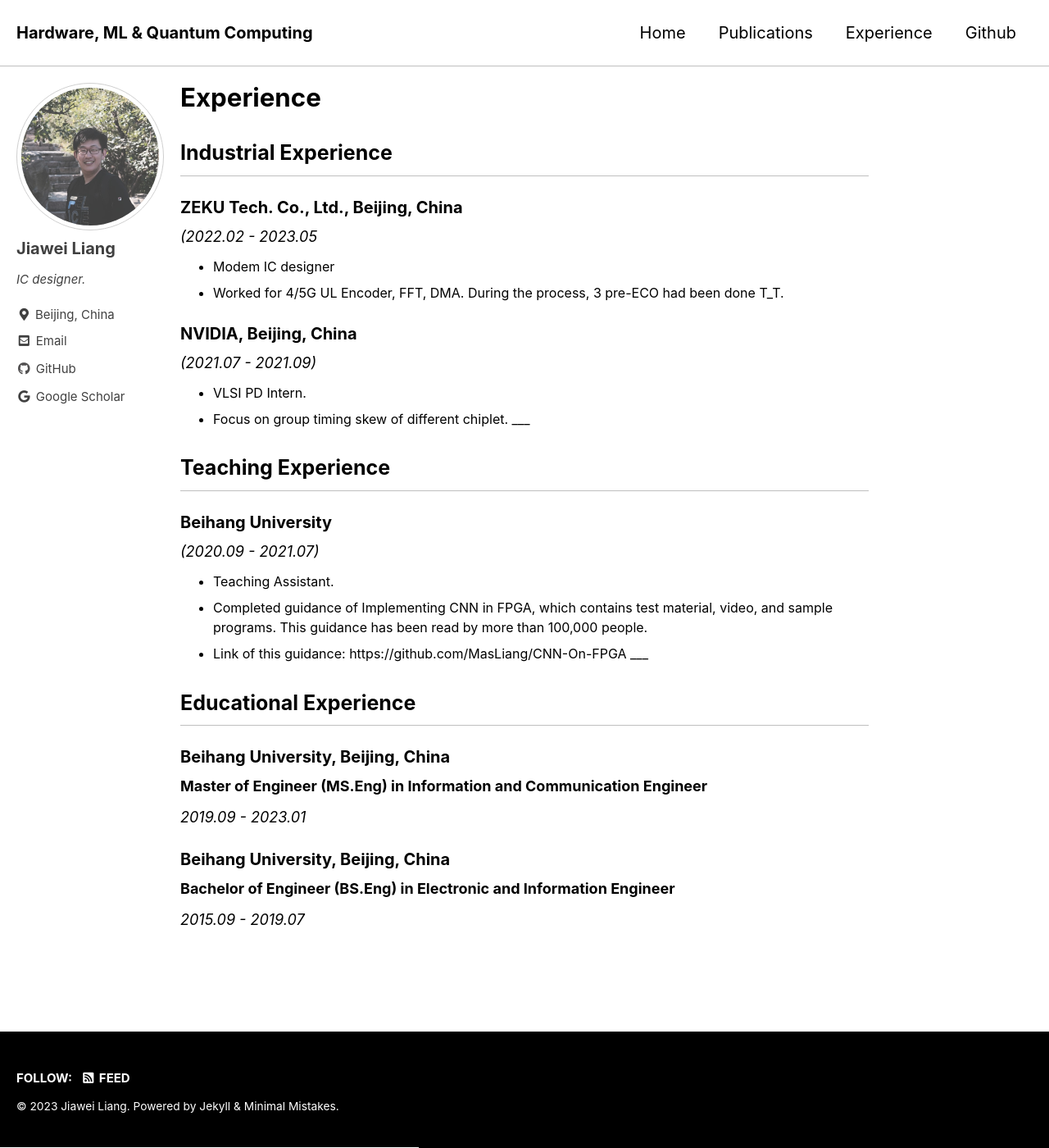
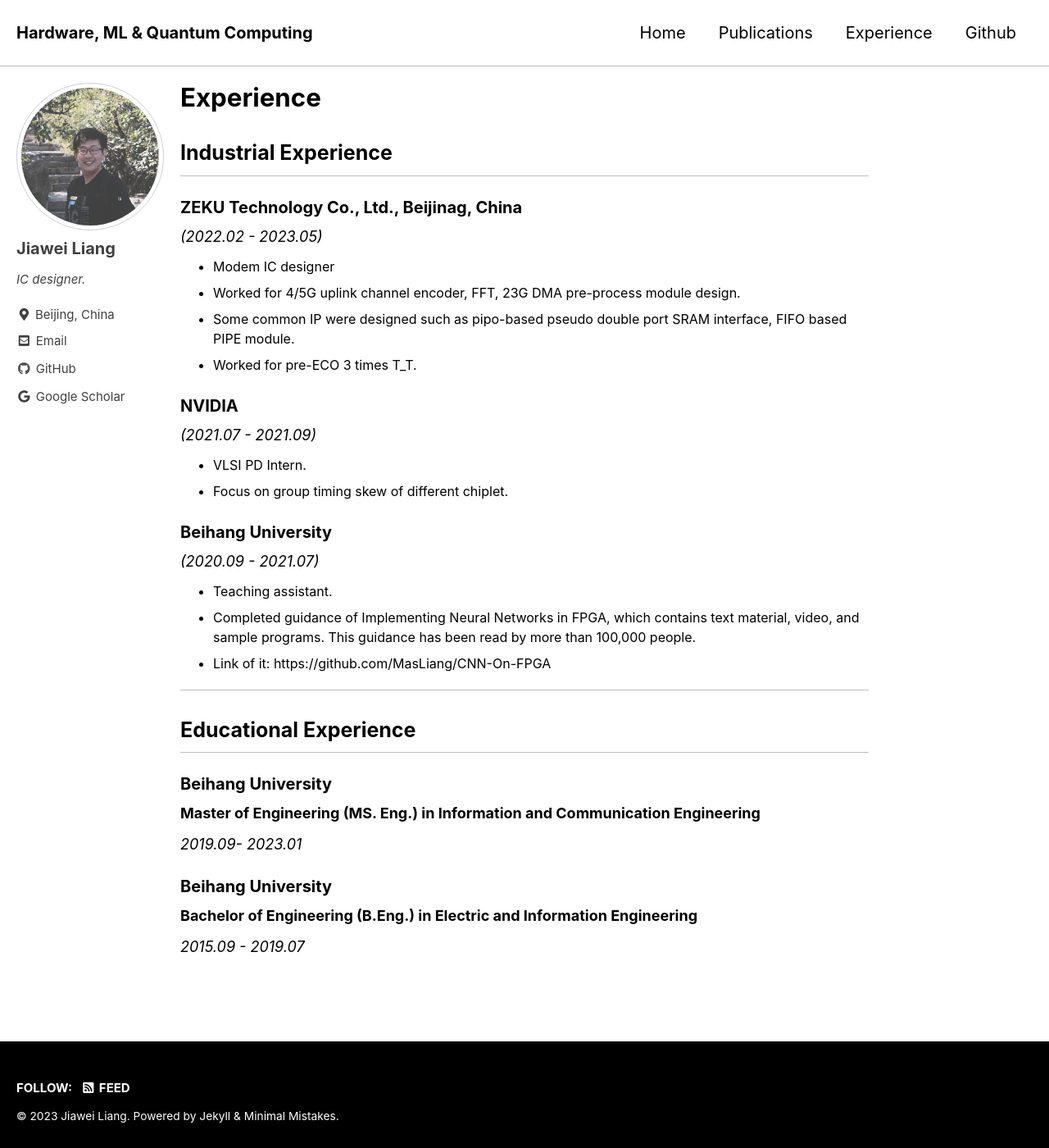
Before and after one commit to MasLiang/MasLiang.github.io, a Jekyll site: the page built from _pages/experience.md, in a window 1280 px wide and 1400 px high. Shown: the whole window at 82% size. Built offline with Jekyll 4.4.1, drawn with Linux system fonts in a browser that asks for light colours; cached includes are drawn as plain includes.

Commit message:
change some details

```diff
--- a/_pages/experience.md
+++ b/_pages/experience.md
@@ -5,38 +5,39 @@ author_profile: true
 ---
 # Experience
 
-## ‍Industrial Experience
+## Industrial Experience
 
-###### ZEKU Tech. Co., Ltd., Beijing, China
-*<font size=4>(2022.02 - 2023.05 </font>*
+###### ZEKU Technology Co., Ltd., Beijinag, China
+*<font size=4>(2022.02 - 2023.05) </font>*
 - Modem IC designer
-- Worked for 4/5G UL Encoder, FFT, DMA. During the process, 3 pre-ECO had been done T_T.
+- Worked for 4/5G uplink channel encoder,  FFT, 23G DMA pre-process module design.
+- Some common IP were designed such as pipo-based pseudo double port SRAM interface, FIFO based PIPE module.
+- Worked for pre-ECO 3 times T_T.
 
-###### NVIDIA, Beijing, China
+###### NVIDIA
 *<font size=4>(2021.07 - 2021.09) </font>*
 - VLSI PD Intern.
 - Focus on group timing skew of different chiplet.
-___
-
-##  Teaching Experience
 
 ###### Beihang University
-*<font size=4>(2020.09 - 2021.07) </font>*
-- Teaching Assistant.
-- Completed guidance of Implementing CNN in FPGA, which contains test material, video, and sample programs. This guidance has been read by more than 100,000 people.
-- Link of this guidance: https://github.com/MasLiang/CNN-On-FPGA
+*<font size=4>(2020.09 - 2021.07)</font>*
+
+- Teaching assistant.
+- Completed guidance of Implementing Neural Networks in FPGA, which contains text material, video, and sample programs. This guidance has been read by more than 100,000 people.
+- Link of it: https://github.com/MasLiang/CNN-On-FPGA
+
 ___
 
 ##  Educational Experience
 
-###### Beihang University, Beijing, China
+###### Beihang University
 
-**<font size=4>Master of Engineer (MS.Eng) in Information and Communication Engineer</font>**
+**<font size=4>Master of Engineering (MS. Eng.) in Information and Communication Engineering</font>**
 
-*<font size=4>2019.09 - 2023.01</font>*
+*<font size=4>2019.09- 2023.01</font>*
 
-###### Beihang University, Beijing, China
+###### Beihang University
 
-**<font size=4>Bachelor of Engineer (BS.Eng) in Electronic and Information Engineer</font>**
+**<font size=4>Bachelor of Engineering (B.Eng.) in Electric and Information Engineering</font>**
 
 *<font size=4>2015.09 - 2019.07</font>*
```
Also changed, not shown: 4 other files.
